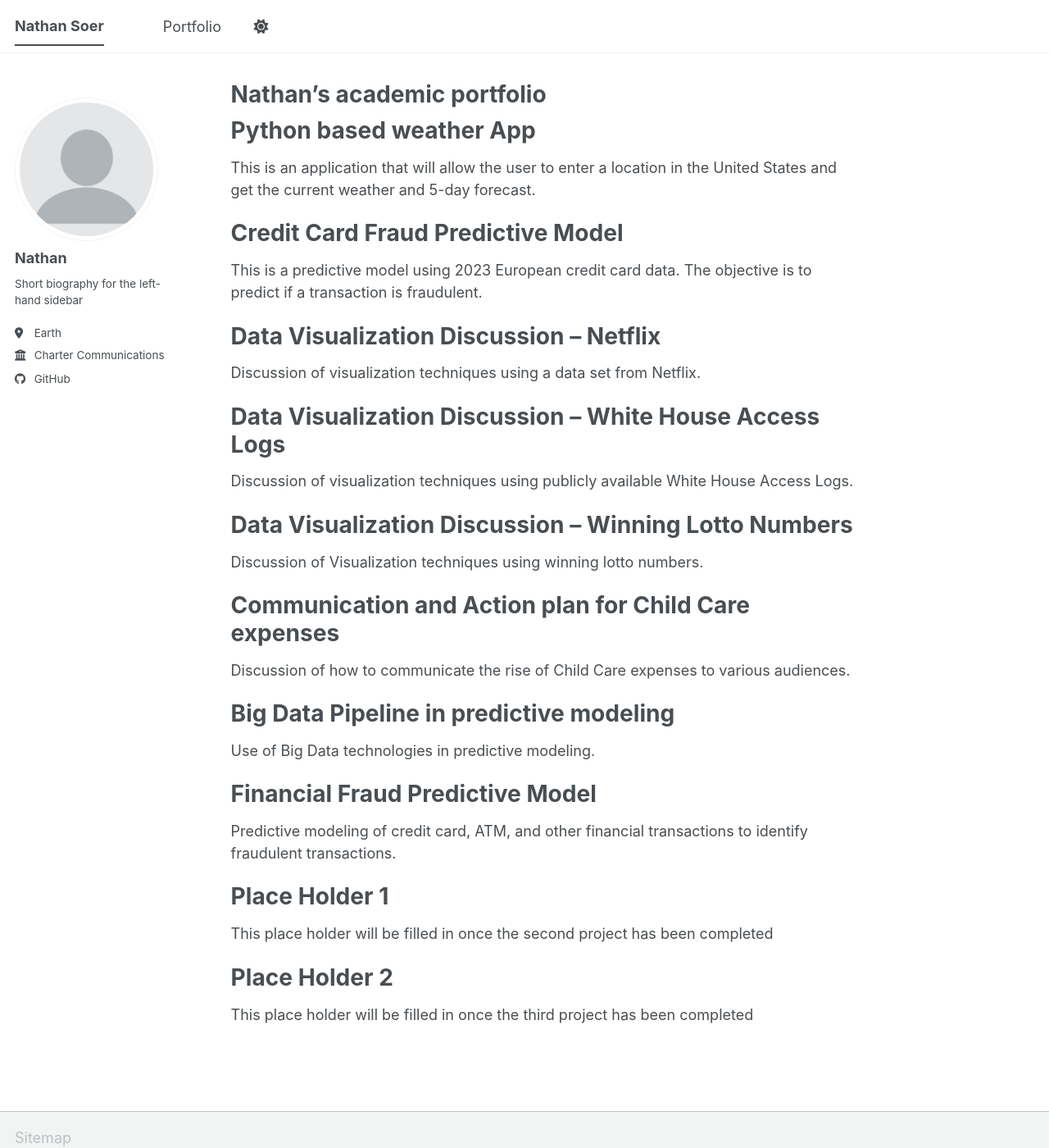
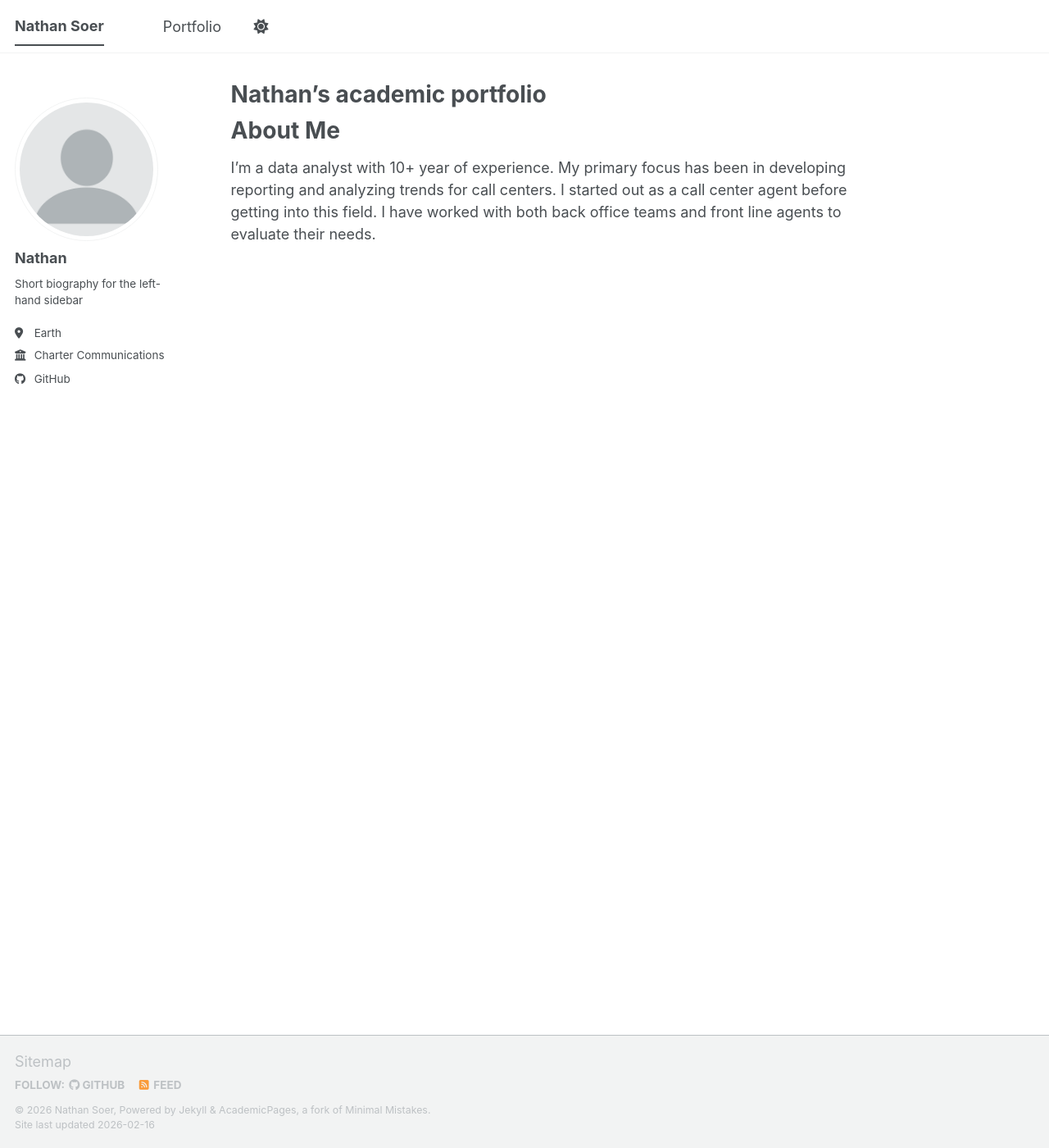
Before and after one commit to Riion8/Riion8.github.io, a Jekyll site: the page built from _pages/about.md, in a window 1280 px wide and 1400 px high. Shown: the whole window at 82% size. Built offline with Jekyll 4.4.1, drawn with Linux system fonts in a browser that asks for light colours; a script bundle is joined from its source files by our own code; library files that are not in the unit come from our copies.

Commit message:
Update about.md

```diff
--- a/_pages/about.md
+++ b/_pages/about.md
@@ -7,51 +7,6 @@ redirect_from:
   - /about.html
 ---
 
+# About Me
 
-
-# Python based weather App
-
-This is an application that will allow the user to enter a location in
-the United States and get the current weather and 5-day forecast.
-
-# Credit Card Fraud Predictive Model
-
-This is a predictive model using 2023 European credit card data. The
-objective is to predict if a transaction is fraudulent.
-
-# Data Visualization Discussion -- Netflix
-
-Discussion of visualization techniques using a data set from Netflix.
-
-# Data Visualization Discussion -- White House Access Logs
-
-Discussion of visualization techniques using publicly available White
-House Access Logs.
-
-# Data Visualization Discussion -- Winning Lotto Numbers
-
-Discussion of Visualization techniques using winning lotto numbers.
-
-# Communication and Action plan for Child Care expenses
-
-Discussion of how to communicate the rise of Child Care expenses to
-various audiences.
-
-# Big Data Pipeline in predictive modeling
-
-Use of Big Data technologies in predictive modeling.
-
-# Financial Fraud Predictive Model
-
-Predictive modeling of credit card, ATM, and other financial
-transactions to identify fraudulent transactions.
-
-# Place Holder 1
-
-This place holder will be filled in once the second project has been
-completed
-
-# Place Holder 2
-
-This place holder will be filled in once the third project has been
-completed
+I'm a data analyst with 10+ year of experience.  My primary focus has been in developing reporting and analyzing trends for call centers.  I started out as a call center agent before getting into this field.  I have worked with both back office teams and front line agents to evaluate their needs.
```
